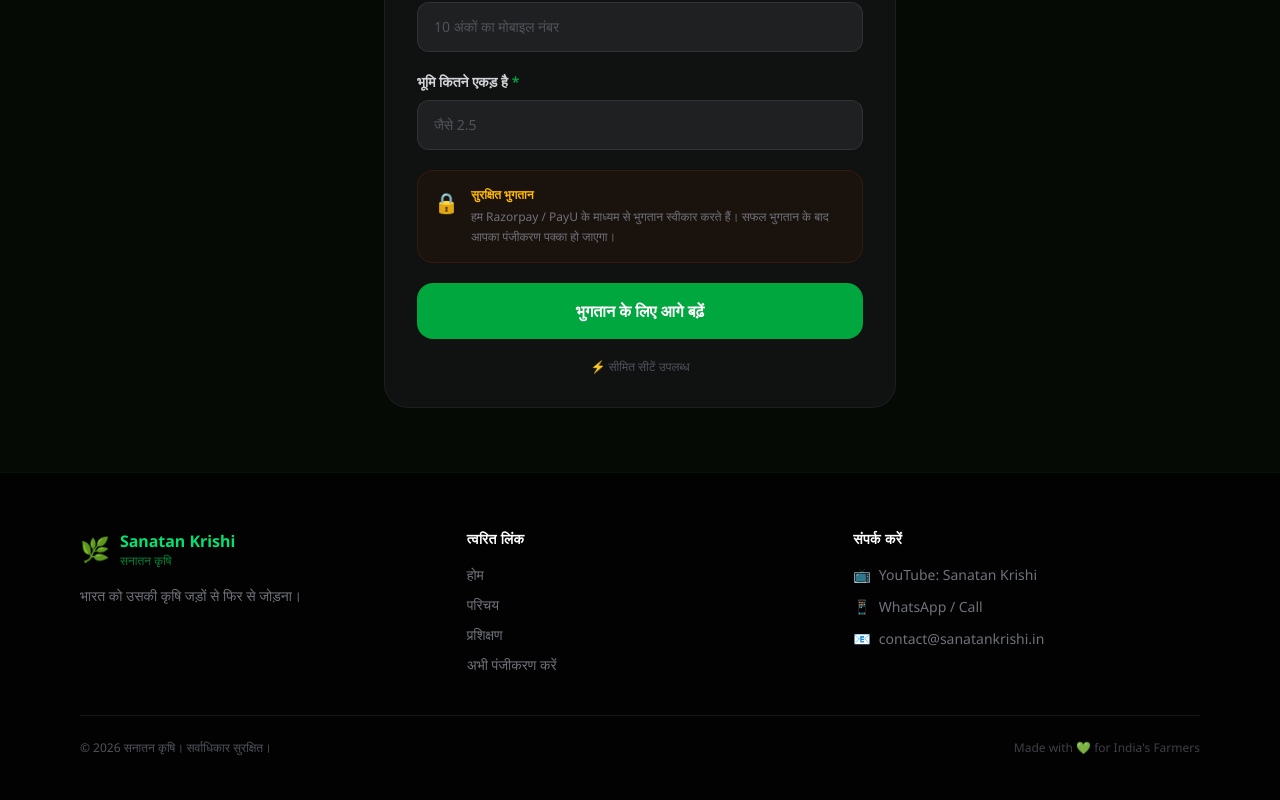
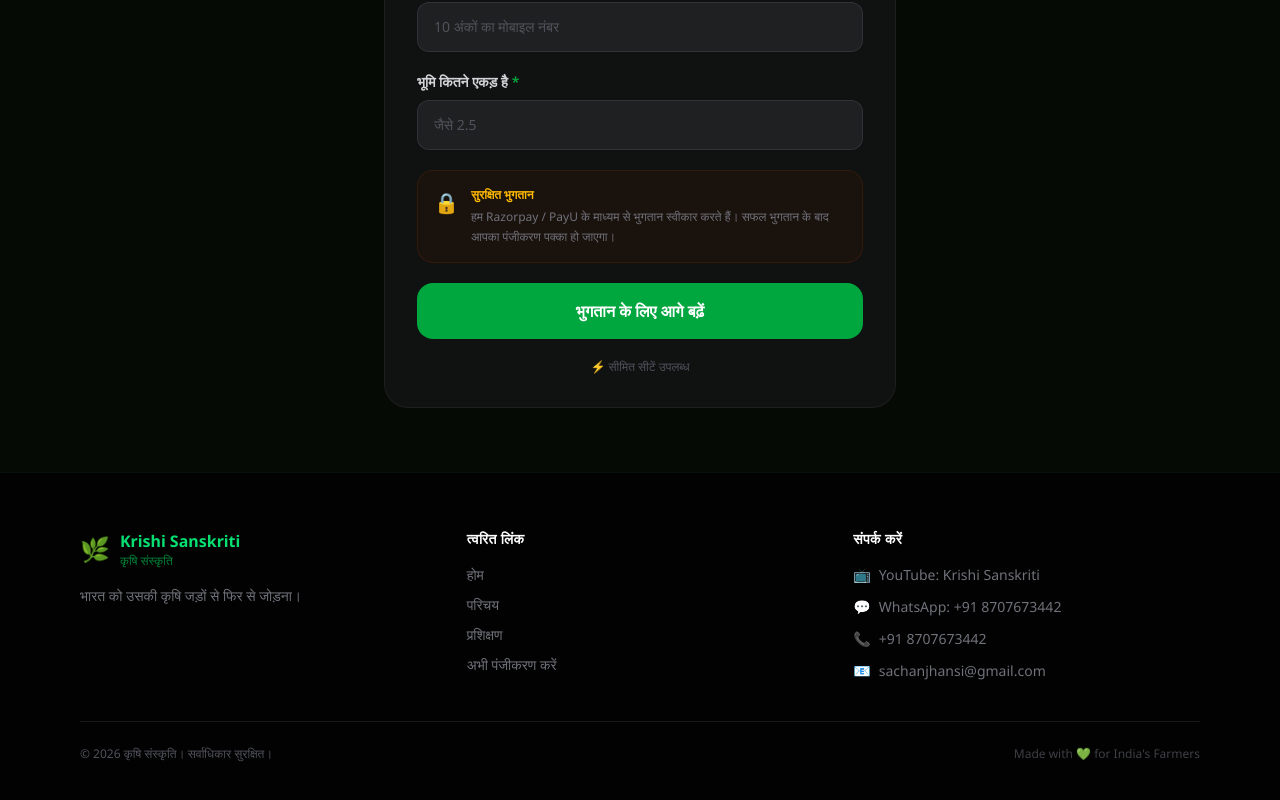
Before and after one commit to sachanakshat/krishisanskriti, a Next.js app: page /register in a window 1280 px wide. Shown: the part 768-1568 px from the top of the page. Built offline with nearby package versions, Linux system fonts and the light colour scheme.

Commit message:
Name changed to Krishi Sanskriti

```diff
--- a/app/api/register/route.ts
+++ b/app/api/register/route.ts
@@ -14,7 +14,7 @@ export async function POST(req: NextRequest) {
     }
 
     const client = await clientPromise;
-    const db = client.db("sanatankrishi");
+    const db = client.db("krishisanskriti");
     const collection = db.collection("registrations");
 
     const result = await collection.insertOne({
--- a/app/layout.tsx
+++ b/app/layout.tsx
@@ -11,7 +11,7 @@ const notoSans = Noto_Sans({
 });
 
 export const metadata: Metadata = {
-  title: "Sanatan Krishi | सनातन कृषि - Organic Farming & Healthy Living",
+  title: "Krishi Sanskriti | कृषि संस्कृति - Organic Farming & Healthy Living",
   description:
     "Learn organic farming, healthy lifestyle and Sanatan Sanskriti. Join our training program. जैविक खेती, स्वस्थ जीवन और सनातन संस्कृति सीखें।",
 };
--- a/components/Footer.tsx
+++ b/components/Footer.tsx
@@ -19,9 +19,9 @@ export default function Footer() {
               <span className="text-2xl">🌿</span>
               <div className="flex flex-col leading-none">
                 <span className="text-green-400 font-bold text-base">
-                  Sanatan Krishi
+                  Krishi Sanskriti
                 </span>
-                <span className="text-green-700 text-xs">सनातन कृषि</span>
+                <span className="text-green-700 text-xs">कृषि संस्कृति</span>
               </div>
             </div>
             <p className="text-zinc-500 text-sm leading-relaxed max-w-xs">
@@ -57,19 +57,39 @@ export default function Footer() {
             <h4 className="text-white font-bold mb-4 text-sm tracking-wide uppercase">
               {t.footer.contact}
             </h4>
-            <div className="flex flex-col gap-3 text-sm text-zinc-500">
-              <div className="flex items-center gap-2">
+            <div className="flex flex-col gap-3 text-sm">
+              <a
+                href="https://www.youtube.com/@Krishisanskritiofficial"
+                target="_blank"
+                rel="noopener noreferrer"
+                className="flex items-center gap-2 text-zinc-500 hover:text-red-400 transition-colors"
+              >
                 <span>📺</span>
-                <span>YouTube: Sanatan Krishi</span>
-              </div>
-              <div className="flex items-center gap-2">
-                <span>📱</span>
-                <span>WhatsApp / Call</span>
-              </div>
-              <div className="flex items-center gap-2">
+                <span>YouTube: Krishi Sanskriti</span>
+              </a>
+              <a
+                href="https://wa.me/918707673442"
+                target="_blank"
+                rel="noopener noreferrer"
+                className="flex items-center gap-2 text-zinc-500 hover:text-green-400 transition-colors"
+              >
+                <span>💬</span>
+                <span>WhatsApp: +91 8707673442</span>
+              </a>
+              <a
+                href="tel:+918707673442"
+                className="flex items-center gap-2 text-zinc-500 hover:text-green-400 transition-colors"
+              >
+                <span>📞</span>
+                <span>+91 8707673442</span>
+              </a>
+              <a
+                href="mailto:sachanjhansi@gmail.com"
+                className="flex items-center gap-2 text-zinc-500 hover:text-green-400 transition-colors"
+              >
                 <span>📧</span>
-                <span>contact@sanatankrishi.in</span>
-              </div>
+                <span>sachanjhansi@gmail.com</span>
+              </a>
             </div>
           </div>
         </div>
--- a/components/Navbar.tsx
+++ b/components/Navbar.tsx
@@ -40,10 +40,10 @@ export default function Navbar() {
             </span>
             <div className="flex flex-col leading-none">
               <span className="text-green-400 font-bold text-base leading-tight tracking-wide">
-                Sanatan Krishi
+                Krishi Sanskriti
               </span>
               <span className="text-green-600/70 text-[10px] leading-tight">
-                सनातन कृषि
+                कृषि संस्कृति
               </span>
             </div>
           </Link>
--- a/public/locales/en/common.json
+++ b/public/locales/en/common.json
@@ -1,5 +1,5 @@
 {
-  "welcome": "Welcome to Sanatan Krishi",
+  "welcome": "Welcome to Krishi Sanskriti",
   "description": "Discover the secrets of organic farming, a healthy lifestyle, and the essence of Sanatan Sanskriti.",
   "join": "Join Our Training Program"
 }
--- a/public/locales/hi/common.json
+++ b/public/locales/hi/common.json
@@ -1,5 +1,5 @@
 {
-  "welcome": "सनातन कृषि में आपका स्वागत है",
+  "welcome": "कृषि संस्कृति में आपका स्वागत है",
   "description": "जैविक खेती, स्वस्थ जीवनशैली और सनातन संस्कृति के रहस्यों की खोज करें।",
   "join": "हमारे प्रशिक्षण कार्यक्रम में शामिल हों"
 }
--- a/translations/index.ts
+++ b/translations/index.ts
@@ -11,7 +11,7 @@ export const translations = {
     },
     hero: {
       badge: "🌿 Extension of our YouTube Channel",
-      title: "Sanatan Krishi",
+      title: "Krishi Sanskriti",
       subtitle: "Organic Farming · Healthy Living · Sanatan Sanskriti",
       description:
         "Reconnect with nature through ancient Indian farming wisdom. Join our community of farmers reviving traditional, chemical-free agriculture for a healthier India.",
@@ -106,7 +106,7 @@ export const translations = {
       tagline: "Reconnecting India with its agricultural roots.",
       links: "Quick Links",
       contact: "Contact Us",
-      copyright: "© 2026 Sanatan Krishi. All rights reserved.",
+      copyright: "© 2026 Krishi Sanskriti. All rights reserved.",
     },
   },
 
@@ -120,7 +120,7 @@ export const translations = {
     },
     hero: {
       badge: "🌿 हमारे YouTube चैनल का विस्तार",
-      title: "सनातन कृषि",
+      title: "कृषि संस्कृति",
       subtitle: "जैविक खेती · स्वस्थ जीवन · सनातन संस्कृति",
       description:
         "प्राचीन भारतीय कृषि ज्ञान के माध्यम से प्रकृति से पुनः जुड़ें। उन किसानों के हमारे समुदाय में शामिल हों जो स्वस्थ भारत के लिए पारंपरिक, रसायन-मुक्त खेती को पुनर्जीवित कर रहे हैं।",
@@ -216,7 +216,7 @@ export const translations = {
       tagline: "भारत को उसकी कृषि जड़ों से फिर से जोड़ना।",
       links: "त्वरित लिंक",
       contact: "संपर्क करें",
-      copyright: "© 2026 सनातन कृषि। सर्वाधिकार सुरक्षित।",
+      copyright: "© 2026 कृषि संस्कृति। सर्वाधिकार सुरक्षित।",
     },
   },
 };
```
